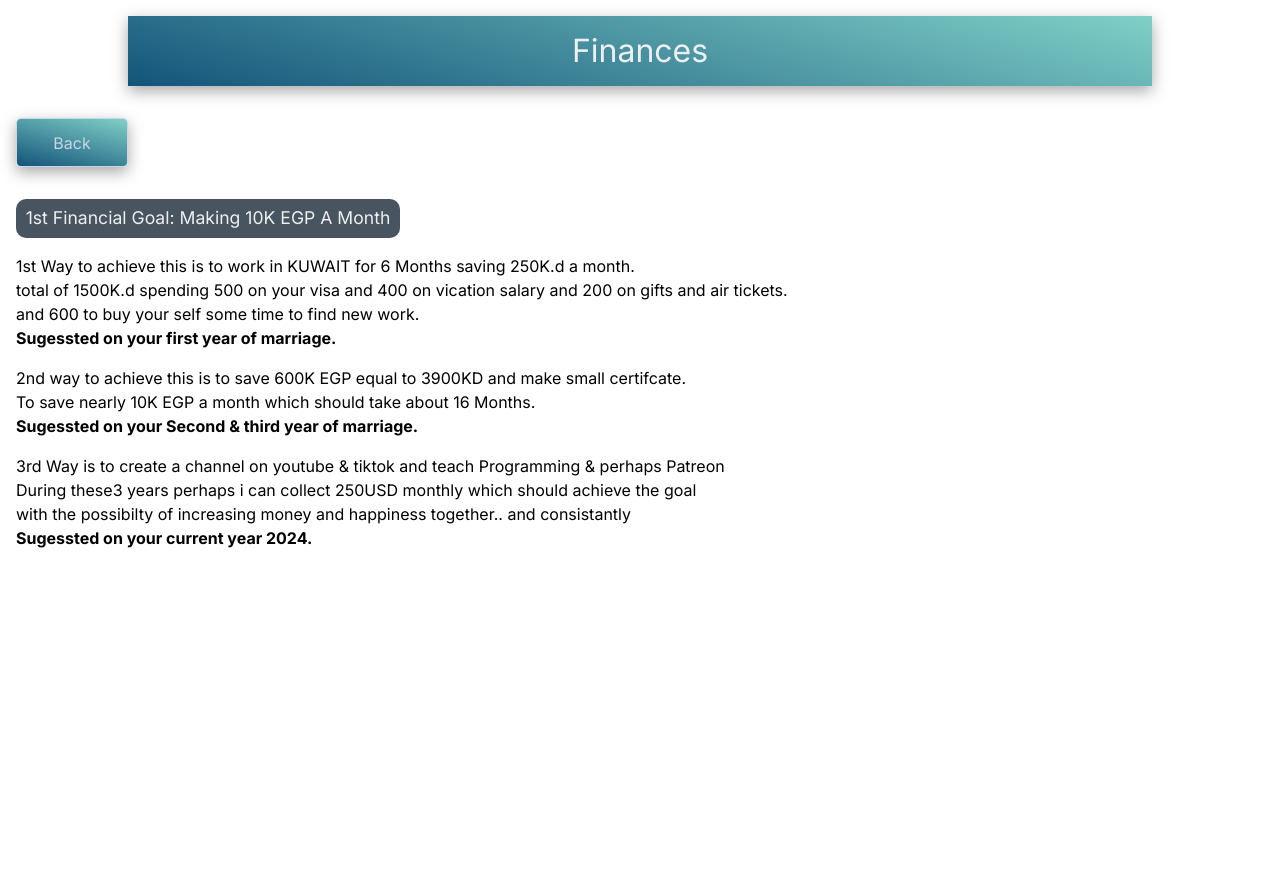
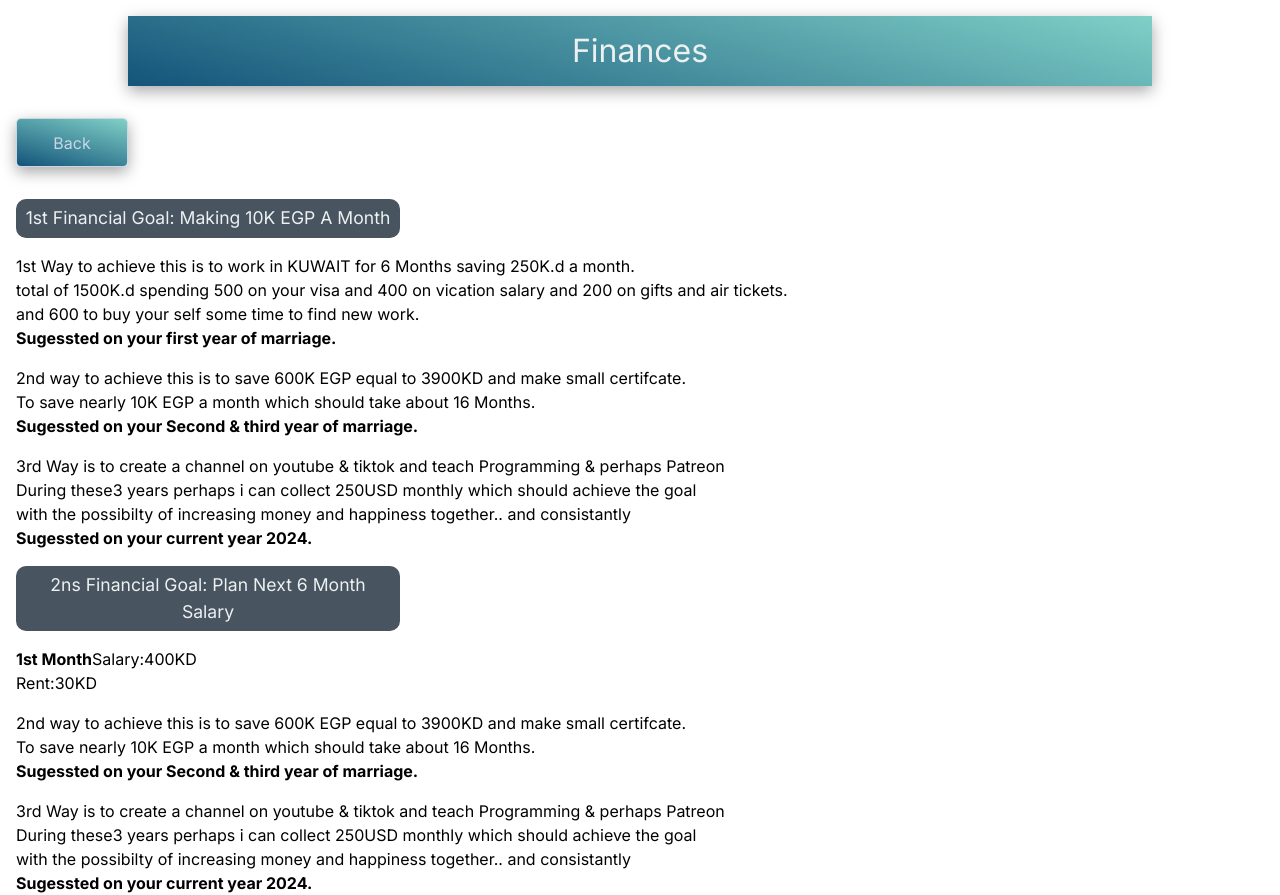
Before and after one commit to Mostafa-El-Masry/dashboardv.5, a Next.js app: page /content/Stable-living-situation/Finances in a window 1280 px wide. Before the commit the page ends 800 px from the top, so only its background shows below. Built offline with nearby package versions, Linux system fonts and the light colour scheme.

Commit message:
UPDATING MONTHLY FINANCAIL BUDGET

```diff
--- a/app/content/Stable-living-situation/Finances/page.tsx
+++ b/app/content/Stable-living-situation/Finances/page.tsx
@@ -29,6 +29,30 @@ const Finances = () => {
         <strong>Sugessted on your current year 2024.</strong>
       </li>
     </ul>
+
+
+    <h2>2ns Financial Goal: Plan Next 6 Month salary</h2>
+
+    <ul>
+      <li>
+        <strong>1st Month</strong>
+        Salary:400KD <br />
+        Rent:30KD  <br />
+
+
+      </li>
+      <li>
+        2nd way to achieve this is to save 600K EGP equal to 3900KD and make small certifcate.<br />
+        To save nearly 10K EGP a month which should take about 16 Months.<br />
+        <strong>Sugessted on your Second & third year of marriage.</strong>
+      </li>
+      <li>
+        3rd Way is to create a channel on youtube &amp; tiktok and teach Programming &amp; perhaps Patreon<br />
+        During these3 years perhaps i can collect 250USD monthly which should achieve the goal<br />
+        with the possibilty of increasing money and happiness together.. and consistantly<br />
+        <strong>Sugessted on your current year 2024.</strong>
+      </li>
+    </ul>
     </>
   )
 }
```
